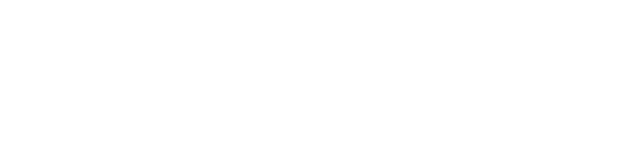
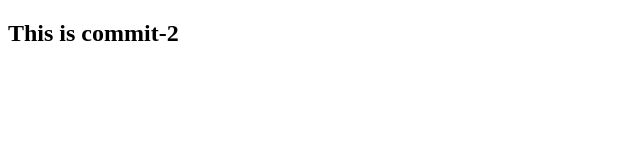
Before and after one commit to lipanpro/GitProject, a plain HTML site: page index.html in a window 1280 px wide. Shown: the whole page, without its empty margins (0-640 px from the left). Drawn offline with Linux system fonts and the light colour scheme.

Commit message:
c2:index add c2

```diff
--- a/index.html
+++ b/index.html
@@ -9,6 +9,7 @@
 <body>
 <div id="d1">
 </div>
+<h2>This is commit-2</h2>
 <script>
     var data=[
         1,2,3,4,5,6,7,8,9,10
```
